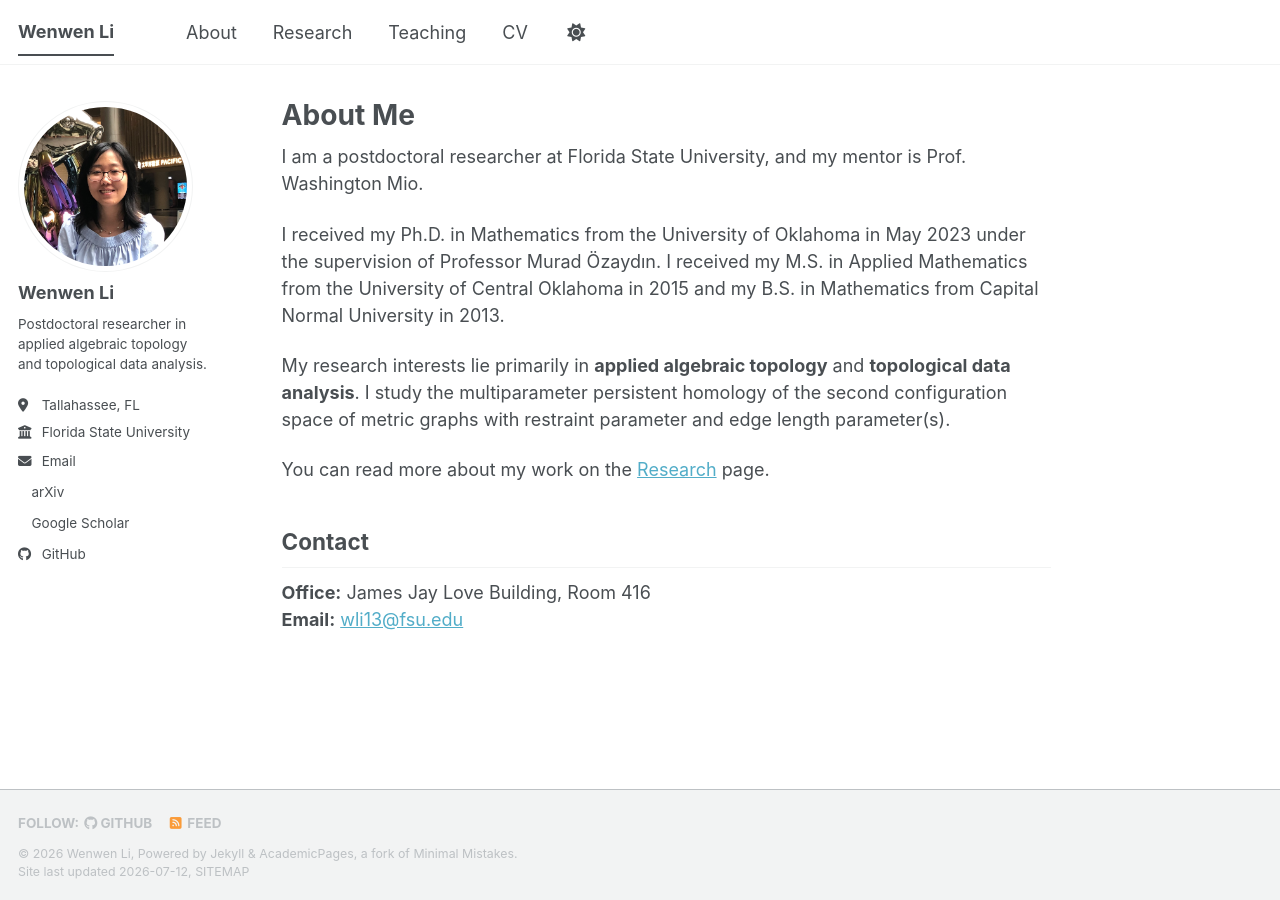
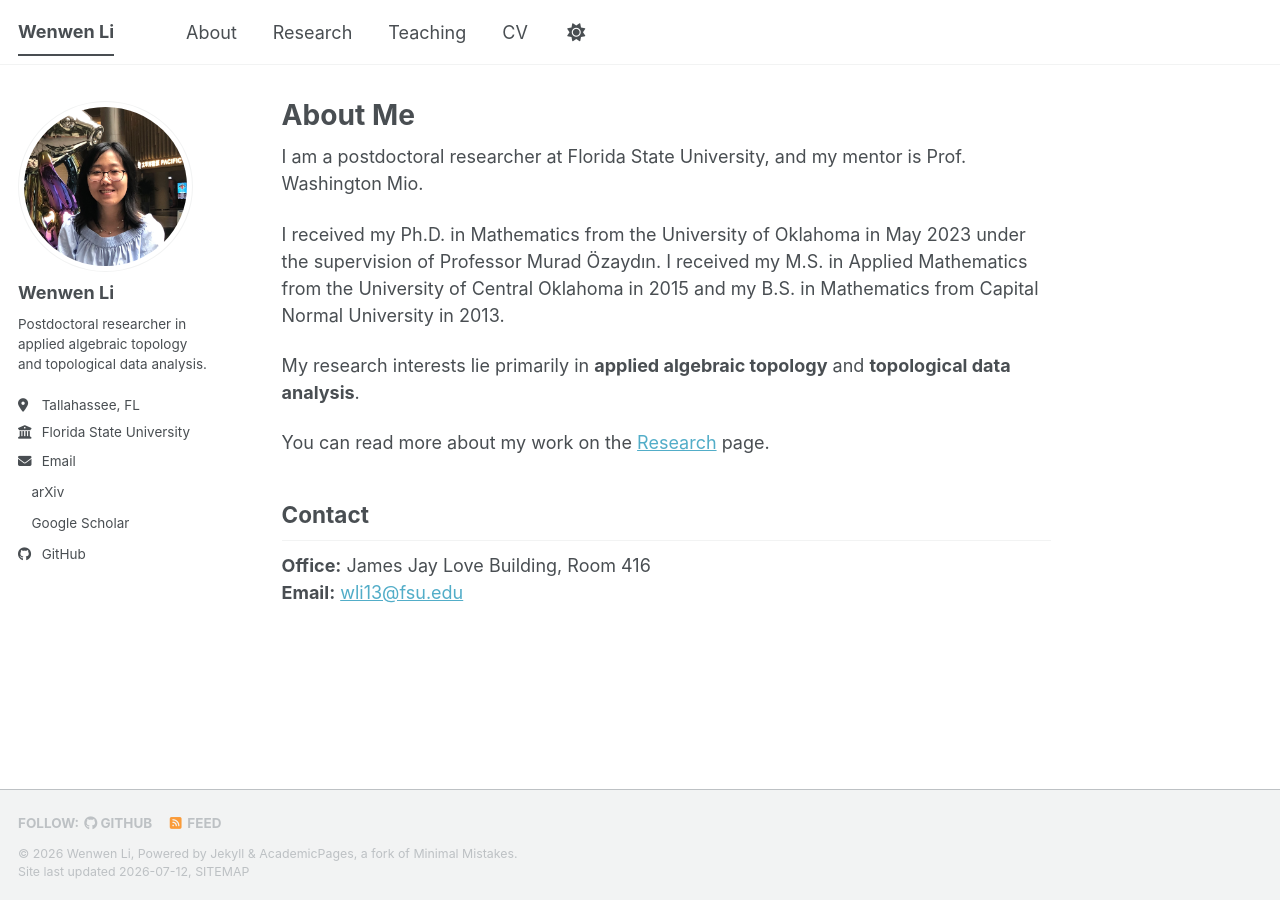
Before and after one commit to ajmaths/ajmaths.github.io, a Jekyll site: the page built from _pages/about.md, in a window 1280 px wide. Built offline with Jekyll 4.4.1, drawn with Linux system fonts in a browser that asks for light colours; a style sheet for code colours, icons or effects is not loaded.

Commit message:
Update about.md

```diff
--- a/_pages/about.md
+++ b/_pages/about.md
@@ -11,7 +11,7 @@ I am a postdoctoral researcher at Florida State University, and my mentor is Pro
 
 I received my Ph.D. in Mathematics from the University of Oklahoma in May 2023 under the supervision of Professor Murad Özaydın. I received my M.S. in Applied Mathematics from the University of Central Oklahoma in 2015 and my B.S. in Mathematics from Capital Normal University in 2013.
 
-My research interests lie primarily in **applied algebraic topology** and **topological data analysis**. I study the multiparameter persistent homology of the second configuration space of metric graphs with restraint parameter and edge length parameter(s).
+My research interests lie primarily in **applied algebraic topology** and **topological data analysis**.
 
 You can read more about my work on the [Research](/research/) page.
 
```
